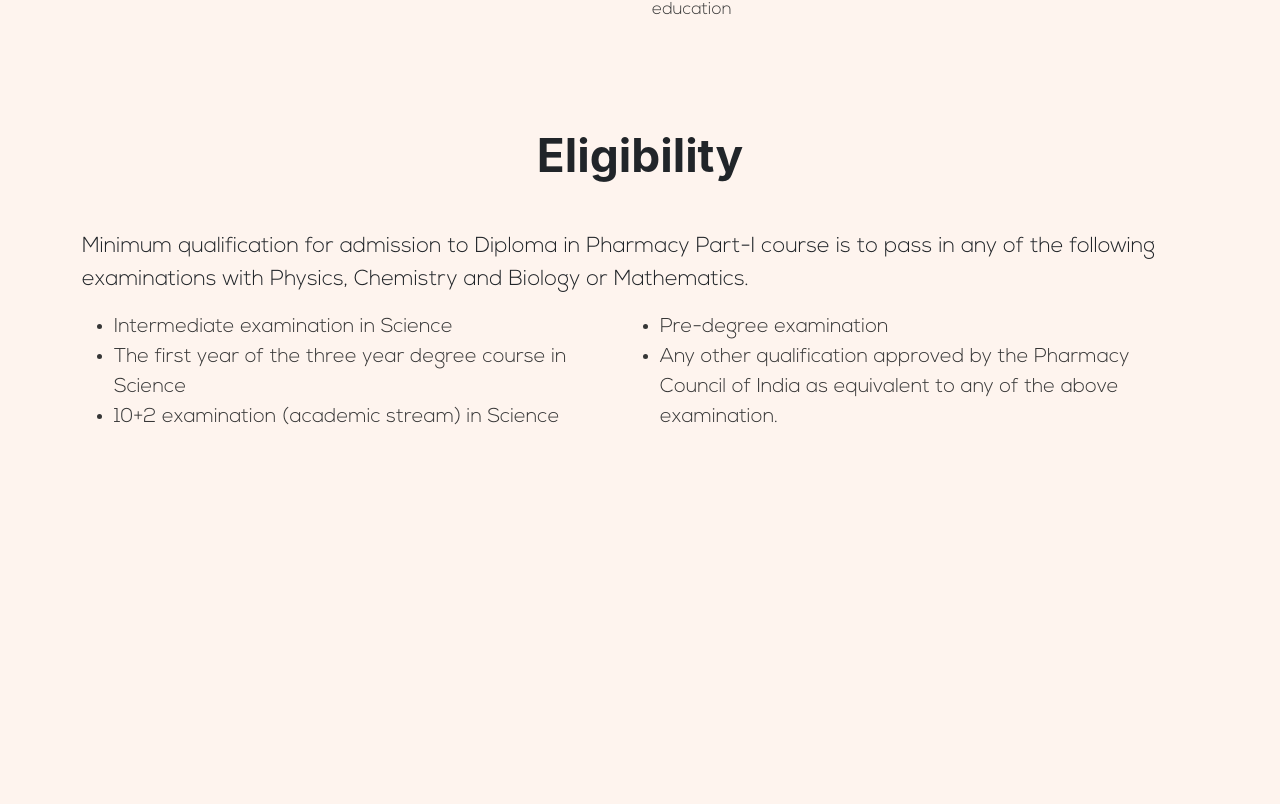
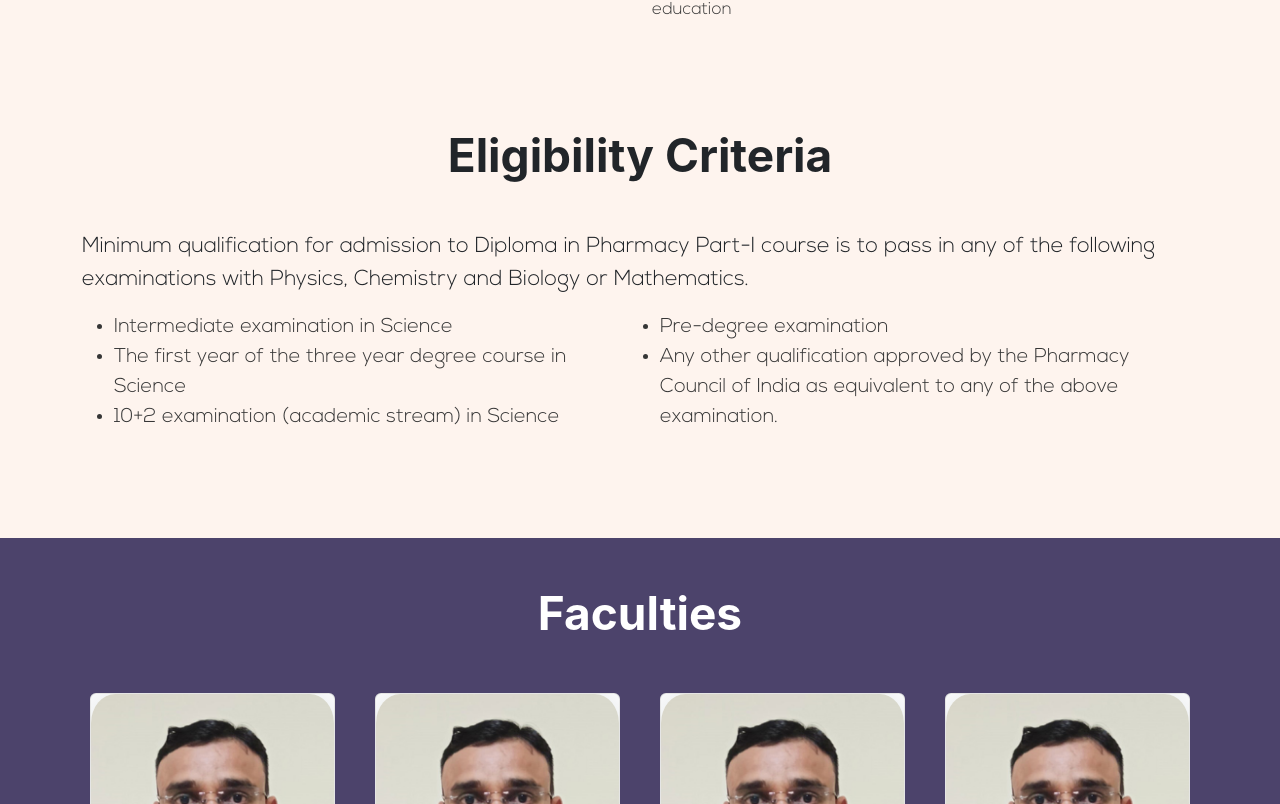
Before and after one commit to pradeep-chauhan/Pharmacy, a Next.js app: page / in a window 1280 px wide. Shown: the part 3976-4780 px from the top of the page. Before the commit the page ends 4514 px from the top, so only its background shows below. Built offline with nearby package versions, Linux system fonts and the light colour scheme.

Commit message:
remove extra code of eligibility

```diff
--- a/components/Eligibility.jsx
+++ b/components/Eligibility.jsx
@@ -9,7 +9,7 @@ function Eligibility() {
         <div className="container">
           <div className="row">
             <div className="col-xs-12 col-sm-12 col-md-12 col-lg-12 col-xl-12">
-              <h2 className="mb-5 text-center heading"> Eligibility </h2>
+              <h2 className="mb-5 text-center heading"> Eligibility Criteria</h2>
             </div>
             <div className='row'>
 
@@ -17,23 +17,6 @@ function Eligibility() {
                 <p className='sub-heading mb-1'>
                   Minimum qualification for admission to Diploma in Pharmacy Part-I course is to pass in any of the following examinations with Physics, Chemistry and Biology or Mathematics.
                 </p>
-                {/* <ul>
-                  <li>
-                    Intermediate examination in Science;
-                  </li>
-                  <li>
-                    The first year of the three year degree course in Science,
-                  </li>
-                  <li>
-                    10+2 examination (academic stream) in Science;
-                  </li>
-                  <li>
-                    Pre-degree examination;
-                  </li>
-                  <li>
-                    Any other qualification approved by the Pharmacy Council of India as equivalent to any of the above examination.
-                  </li>
-                </ul> */}
                 <div className="my-3" >
                   <div className="bullet-point-1">
                     <ul>
@@ -41,25 +24,15 @@ function Eligibility() {
                       <li className="paragraph">The first year of the three year degree course in Science</li>
                       <li className="paragraph">10+2 examination (academic stream) in Science</li>
                     </ul>
-
                   </div>
                   <div className="bullet-point-2">
                     <ul>
                       <li className="paragraph">Pre-degree examination</li>
                       <li className="paragraph"> Any other qualification approved by the Pharmacy Council of India as equivalent to any of the above examination.</li>
                     </ul>
-
                   </div>
                 </div>
-                {/* <p className='course-paragraph'>Intermediate examination in Science</p>
-                <p className='course-paragraph'>The first year of the three year degree course in Science</p>
-                <p className='course-paragraph'>10+2 examination (academic stream) in Science</p>
-                <p className='course-paragraph'>Pre-degree examination</p>
-                <p className='course-paragraph'>Any other qualification approved by the Pharmacy Council of India as equivalent to any of the above examination.</p> */}
               </div>
-              {/* <div className='col-xl-6 col-lg-6 col-md-12 col-sm-12 col-sm-12'>
-                <Image className="img-fluid" src={Image1} />
-              </div> */}
             </div>
           </div>
         </div>
--- a/pages/index.js
+++ b/pages/index.js
@@ -37,6 +37,7 @@ export default function Home() {
       <Infrastructure />
       <Course />
       <Eligibility />
+      <Faculties />
       {/*
 
       <Faculties />
```
Lines whose indentation alone changed are shown as unchanged.
